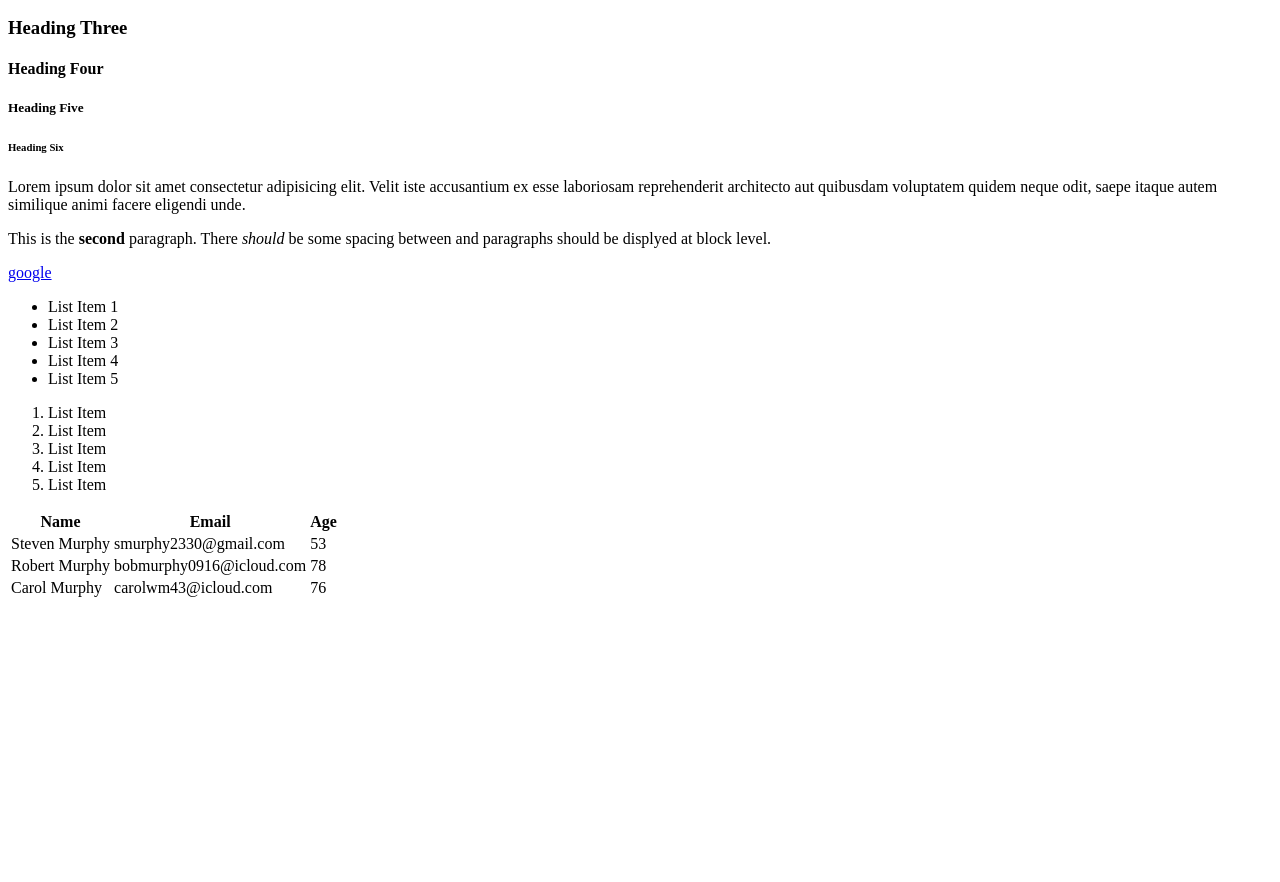
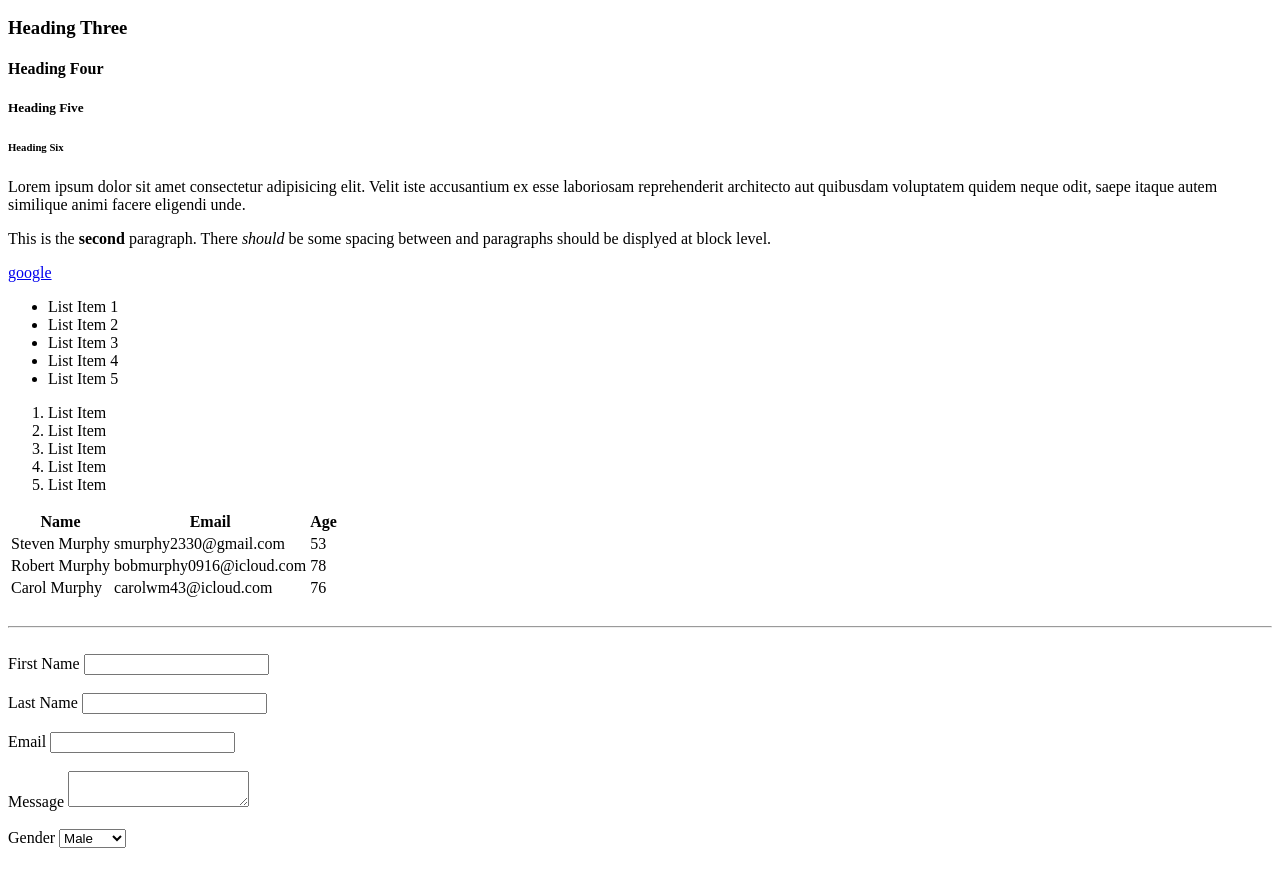
Before and after one commit to smurphy2230/html_cheatsheet, a plain HTML site: page index.html in a window 1280 px wide. Shown: the part 110-992 px from the top of the page. Drawn offline with Linux system fonts and the light colour scheme.

Commit message:
Done through select boxes

```diff
--- a/index.html
+++ b/index.html
@@ -68,6 +68,43 @@
 		</tbody>
 	</table>
 
+	<!-- these are used to separete lines and add horizontal line -->
+	<br>
+	<hr>
+	<br>
+
+	<!-- Forms action and method attributes are not covered at this time. Used for more advanced programming than just html -->
+	<form action="process.php" method="POST">
+		<!-- wrapping them in div elements places them on different lines -->
+		<div>
+			<label>First Name</label>
+			<input type="text" name="firstName">
+		</div>
+		<br>
+		<div>
+			<label>Last Name</label>
+			<input type="text" name="lastName">
+		</div>
+		<br>
+		<div>
+			<label>Email</label>
+			<input type="email" name="email">
+		</div>
+		<br>
+		<div>
+			<label>Message</label>
+			<textarea name="message"></textarea>
+		</div>
+		<br>
+		<div>
+			<label>Gender</label>
+			<select name="gender">
+				<option value="male">Male</option>
+				<option value="female">Female</option>
+				<option value="Other">Other</option>
+			</select>
+		</div>
+	</form>
 
 
 	<div style="margin-top:500px"></div>
```
